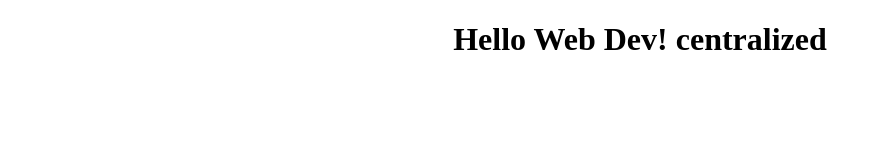
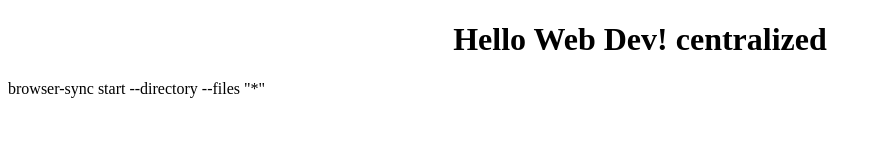
Before and after one commit to Aneesha0/web_dev, a plain HTML site: page site/index.html in a window 1280 px wide. Shown: the whole page, without its empty margins (0-881 px from the left). Drawn offline with Linux system fonts and the light colour scheme.

```diff
--- a/site/index.html
+++ b/site/index.html
@@ -5,5 +5,6 @@
 </head>
 <body>
 <h1><center>Hello Web Dev! centralized</center></h1>
+browser-sync start --directory --files "*"
 </body>
 </html>
```
